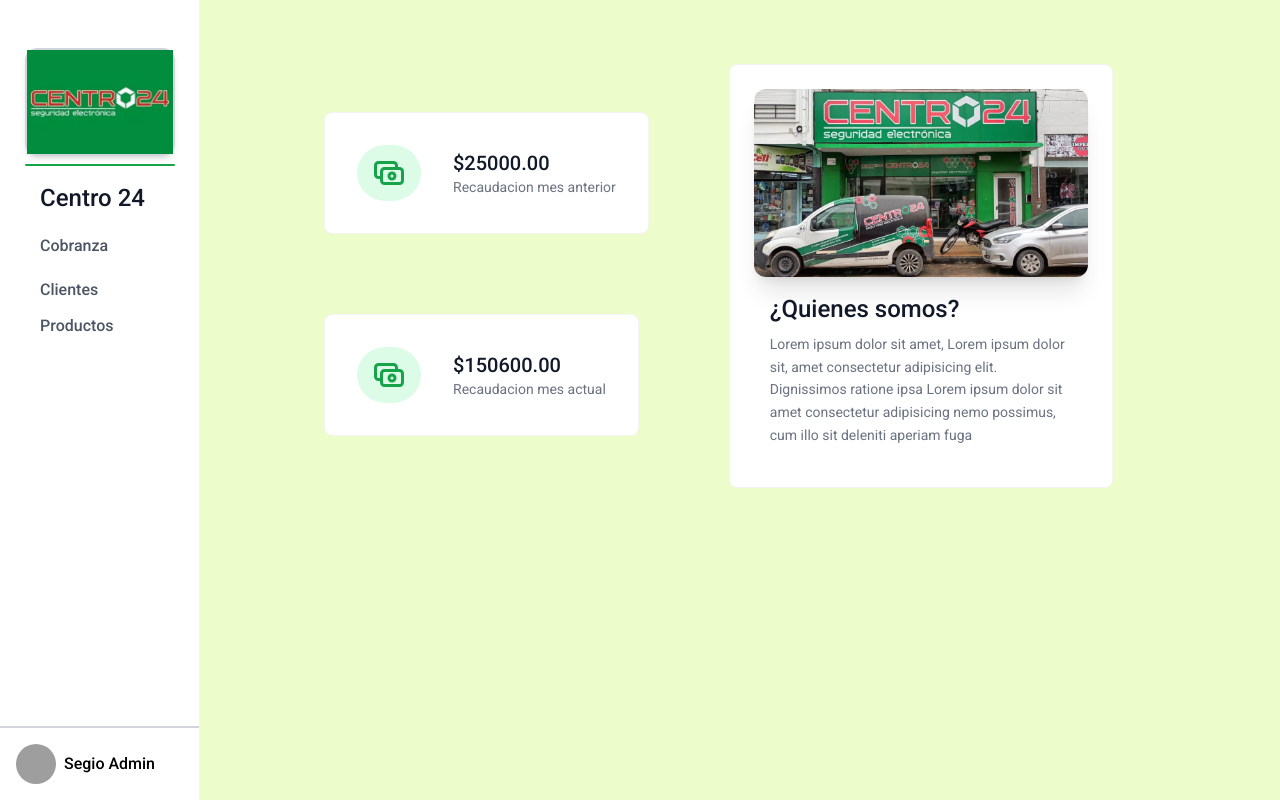
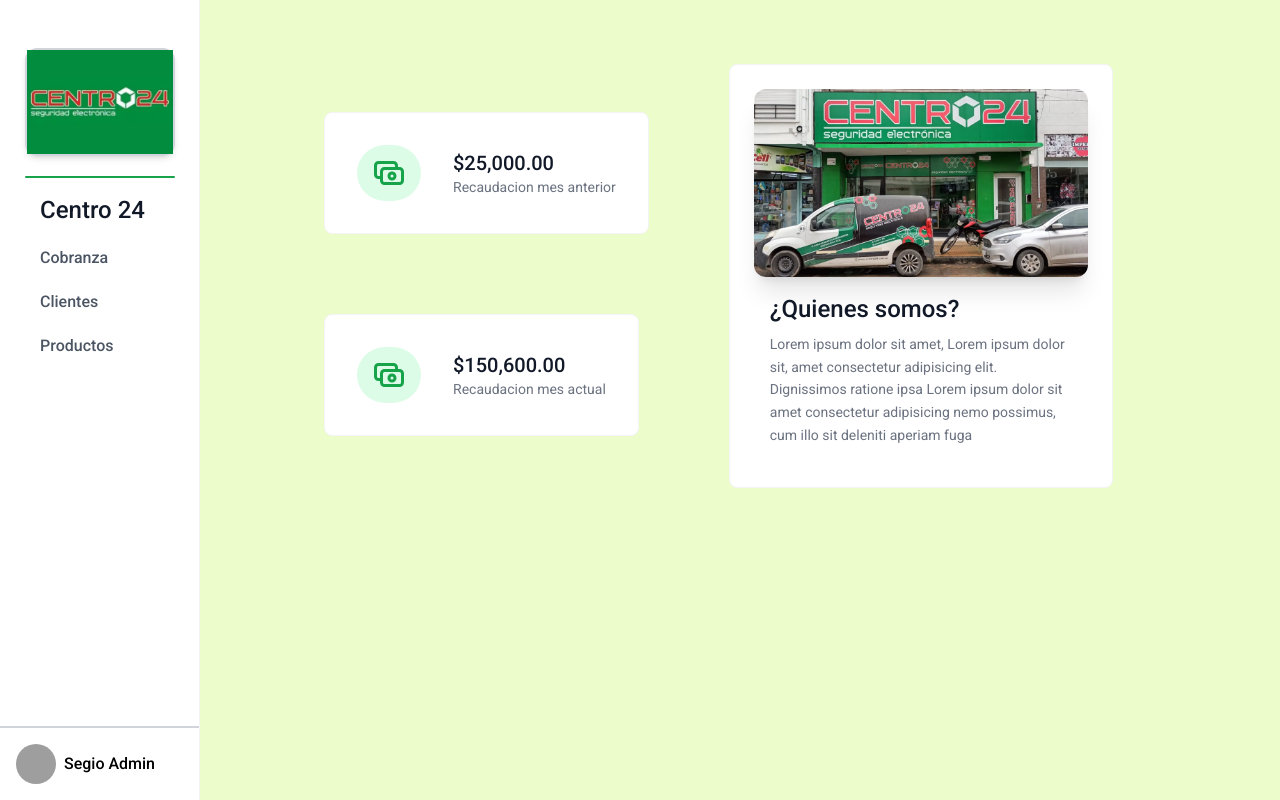
Before and after one commit to FerRobledo/centro24, an Angular app: page / in a window 1280 px wide. Built offline with nearby package versions, Linux system fonts and the light colour scheme; no server answers; sample sign-in values are in the browser's storage; grey boxes are pictures that could not be loaded.

Commit message:
Menu merge

```diff
--- a/src/app/componentes/card/card.component.html
+++ b/src/app/componentes/card/card.component.html
@@ -18,7 +18,7 @@
     </svg>
   </span>
   <div>
-    <p class="bottom-16 text-xl font-medium text-gray-900 dark:text-white">{{valor}}</p>
+    <p class="bottom-16 text-xl font-medium text-gray-900 dark:text-white">{{valor| currency:'USD'}}</p>
 
     <p class="text-sm text-gray-500 dark:text-gray-400">{{titulo}}</p>
   </div>
--- a/src/app/componentes/estadisticas/estadisticas.component.html
+++ b/src/app/componentes/estadisticas/estadisticas.component.html
@@ -1,5 +1,5 @@
 <div class="mt-28">
-  <app-card [titulo]="'Recaudacion mes anterior'" [valor]="'$25000.00'"></app-card>
+  <app-card [titulo]="'Recaudacion mes anterior'" [valor]="'25000'"></app-card>
 
-  <app-card [titulo]="'Recaudacion mes actual'" [valor]="'$150600.00'"></app-card>
+  <app-card [titulo]="'Recaudacion mes actual'" [valor]="'150600'"></app-card>
 </div>
--- a/src/app/componentes/sideMenu/sideMenu.component.html
+++ b/src/app/componentes/sideMenu/sideMenu.component.html
@@ -1,11 +1,11 @@
 <div class="flex h-screen flex-col justify-between border-e border-gray-100 bg-white">
   <div class="px-6 pt-10">
 
-    <div class="mb-2 mt-2 mx-auto w-[150px] rounded-xl border-2 border-gray-300 shadow-md ">
+    <div class="mb-5 mt-2 mx-auto w-[150px] rounded-xl border-2 border-gray-300 shadow-md ">
       <img src="../../../assets/images/centro24.webp" alt="" class="w-full">
     </div>
 
-    <div class="w-[150px] border-t-2 border-green-600 mx-auto mb-2 rounded"></div>
+    <div class="w-[150px] border-t-2 border-green-600 mx-auto mb-2 rounded "></div>
 
     <ul class="space-y-1  rounded-xl">
       <li>
@@ -37,7 +37,7 @@
       <li>
         <a
           [routerLink] = "['/productos']"
-          class="block rounded-lg px-4 py-2s font-medium text-gray-600 hover:bg-gray-100 hover:text-green-700"
+          class="block rounded-lg px-4 py-2 font-medium text-gray-600 hover:bg-gray-100 hover:text-green-700"
         >
           Productos
         </a>
```
